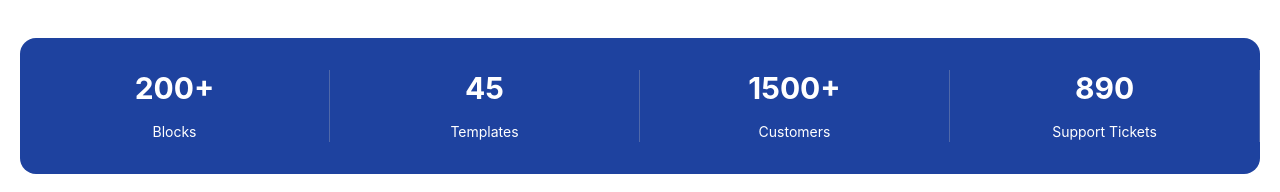
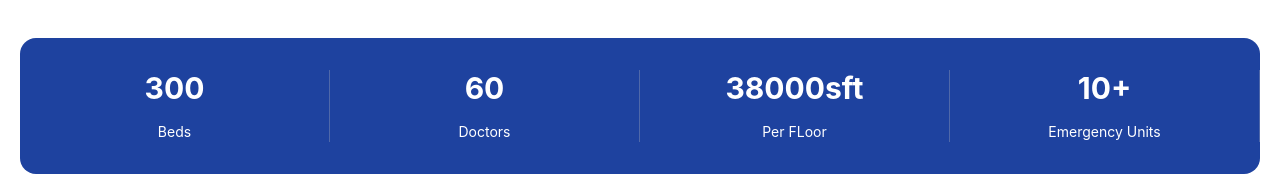
Before and after one commit to arimtiaz/syldon-website, a React (Create React App) app: page / in a window 1280 px wide. Shown: the part 815-1007 px from the top of the page. Built offline with nearby package versions, Linux system fonts and the light colour scheme.

Commit message:
Facts Updated

```diff
--- a/src/Components/Home/Facts.js
+++ b/src/Components/Home/Facts.js
@@ -11,23 +11,23 @@ const Facts = () => {
           <div class="grid h-full w-full grid-cols-1 gap-5 sm:grid-cols-2 md:grid-cols-4 md:gap-0">
             {/* <!-- Fact Item --> */}
             <div class="flex flex-col items-center justify-center lg:border-r lg:border-solid lg:border-r-[#c3c0c04d]">
-              <h4 class="mb-4 text-2xl font-bold md:text-3xl">200+</h4>
-              <p class="text-sm">Blocks</p>
+              <h4 class="mb-4 text-2xl font-bold md:text-3xl">300</h4>
+              <p class="text-sm">Beds</p>
             </div>
             {/* <!-- Fact Item --> */}
             <div class="flex flex-col items-center justify-center lg:border-r lg:border-solid lg:border-r-[#c3c0c04d]">
-              <h4 class="mb-4 text-2xl font-bold md:text-3xl">45</h4>
-              <p class="text-sm">Templates</p>
+              <h4 class="mb-4 text-2xl font-bold md:text-3xl">60</h4>
+              <p class="text-sm">Doctors</p>
             </div>
             {/* <!-- Fact Item --> */}
             <div class="flex flex-col items-center justify-center lg:border-r lg:border-solid lg:border-r-[#c3c0c04d]">
-              <h4 class="mb-4 text-2xl font-bold md:text-3xl">1500+</h4>
-              <p class="text-sm">Customers</p>
+              <h4 class="mb-4 text-2xl font-bold md:text-3xl">38000sft</h4>
+              <p class="text-sm">Per FLoor</p>
             </div>
             {/* <!-- Fact Item --> */}
             <div class="flex flex-col items-center justify-center lg:border-r lg:border-solid lg:border-r-[#c3c0c04d]">
-              <h4 class="mb-4 text-2xl font-bold md:text-3xl">890</h4>
-              <p class="text-sm">Support Tickets</p>
+              <h4 class="mb-4 text-2xl font-bold md:text-3xl">10+</h4>
+              <p class="text-sm">Emergency Units</p>
             </div>
           </div>
         </div>
```
